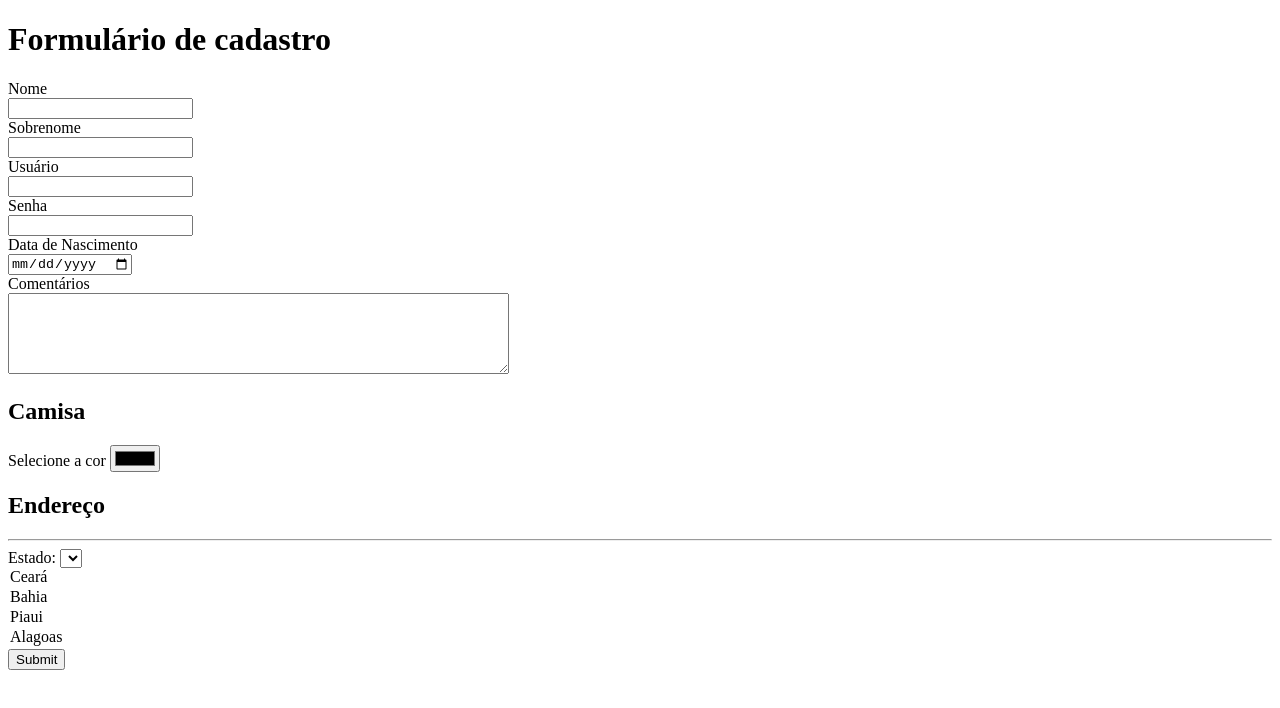
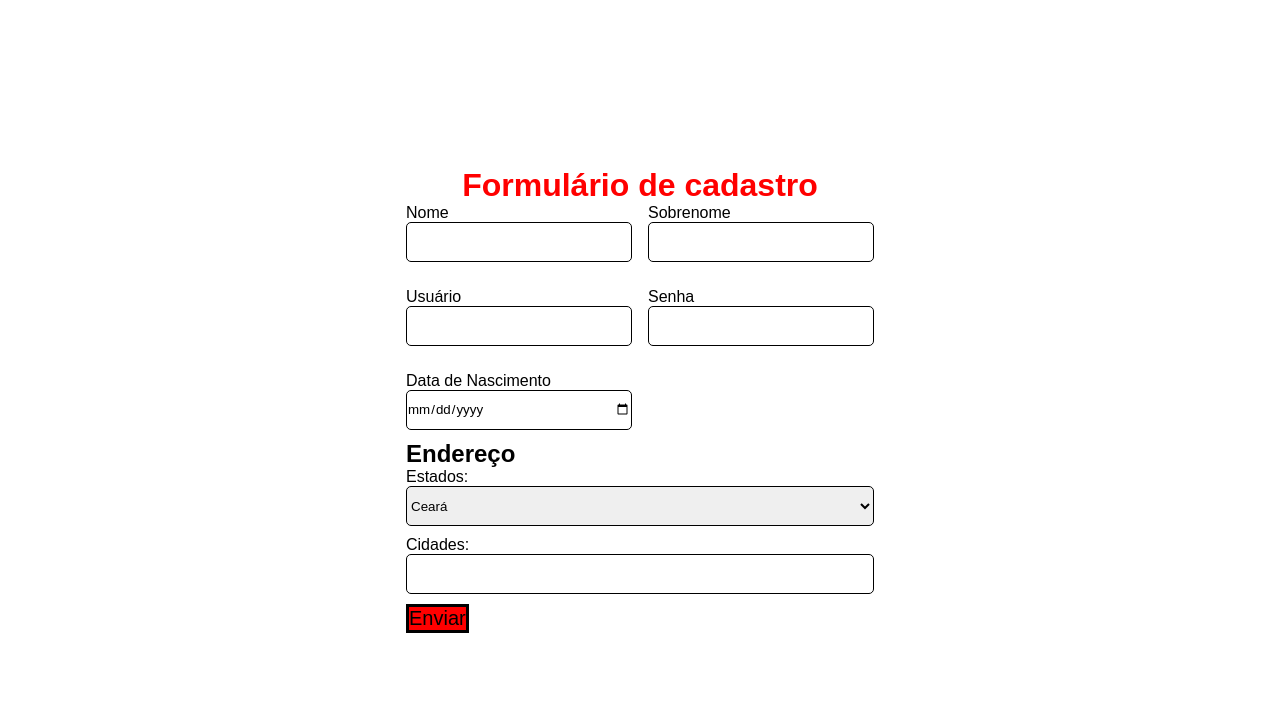
Before and after one commit to Carlosvianapereira/form-html, a plain HTML site: page index.html in a window 1280 px wide. Drawn offline with Linux system fonts and the light colour scheme.

Commit message:
Formularios

```diff
--- /dev/null
+++ b/index.css
@@ -0,0 +1,50 @@
+*{
+    margin: 0;
+    padding: 0;
+    border: 0;
+    outline: 0;
+    box-sizing: border-box;
+    font-family: Arial, Helvetica, sans-serif;
+}
+body{
+    height: 100vh;
+    display: flex;
+    justify-content: center;/* posiciona no centro na horizontal*/
+    align-items: center; /* posiciona no centro na vertical*/
+}
+
+form{
+    width: 500px;
+    border: 1px solid #black;
+    border-radius: 10px;
+    padding: 16px;
+
+    & h1{
+        font-size: 32px;
+        text-align: center;
+        color: red;
+    }
+
+    & label{
+        display: block;
+    }
+
+    & input, & select{
+        width: 100%;
+        height: 40px;
+        border: 1px solid black;
+        border-radius: 5px;
+        margin-bottom: 10px;
+    }
+    & .grid{
+        display: grid;
+        grid-template-columns: 1fr 1fr;
+        gap: 16px;
+    }
+
+    & button{
+        border: solid black;
+        background-color: red;
+        font-size: 20px;
+    }
+}
--- a/index.html
+++ b/index.html
@@ -4,45 +4,52 @@
     <meta charset="UTF-8">
     <meta name="viewport" content="width=device-width, initial-scale=1.0">
     <title>Formulário</title>
+    <link rel="stylesheet" href="index.css">
 </head>
 <body>
-    <h1>Formulário de cadastro</h1>
+    <form>
+        <h1>Formulário de cadastro</h1>
+    <div class="grid">
 
-    <form>
-        <label for="">Nome</label><br>
-        <input type="text" name="nome" id="nome"><br>
-
-        <label for="">Sobrenome</label><br>
-        <input type="text" name="sobrenome" id="sobrenome"><br>
-
-        <label for="">Usuário</label><br>
-        <input type="text" name="usuario" id="usuario"><br>
-
-        <label for="">Senha</label><br>
-        <input type="password" name="senha" id="senha"><br>
-
-        <label for="">Data de Nascimento</label><br>
-        <input type="date" name="dataNascimento" id="dataNascimento"><br>
-
-        <label for="">Comentários</label><br>
-        <textarea name="comentários" id="comentários" cols="60" rows="5"></textarea><br>
-
-        <h2>Camisa</h2>
-
-        <label for="">Selecione a cor</label>
-        <input type="color" name="corCamisa" id="corCamisa">
+        <div>
+            <label for="">Nome</label>
+            <input type="text" name="nome" id="nome">
+        </div>
+        <div>
+            <label for="">Sobrenome</label>
+            <input type="text" name="sobrenome" id="sobrenome">
+        </div>
+        <div>
+            <label for="">Usuário</label>
+            <input type="text" name="usuario" id="usuario">
+        </div>
+        <div>
+            <label for="">Senha</label>
+            <input type="password" name="senha" id="senha">
+        </div>
+        <div>
+            <label for="">Data de Nascimento</label>
+            <input type="date" name="dataNascimento" id="dataNascimento">
+        </div>
+    </div>
 
         <h2>Endereço</h2>
-        <hr>
 
-        <label for="">Estado:</label>
-        <select name="estado" id="estado"></select>
-            <option value="ceara">Ceará</option>
-            <option value="bahia">Bahia</option>
-            <option value="piaui">Piaui</option>
-            <option value="alagoas">Alagoas</option>
+        <label for="">Estados:</label>
+        <select name="estado" id="estado">
 
-        <input type="submit"><br>
+            <option value="CE">Ceará</option>
+            <option value="BA">Bahia</option>
+            <option value="PI">Piaui</option>
+            <option value="AL">Alagoas</option>
+
+        </select>
+
+            <label for="">Cidades:</label>
+            <input type="text" list="cidades">
+            <datalist id="cidades"></datalist>
+
+            <button>Enviar</button>
     </form>
 </body>
 </html>
```
